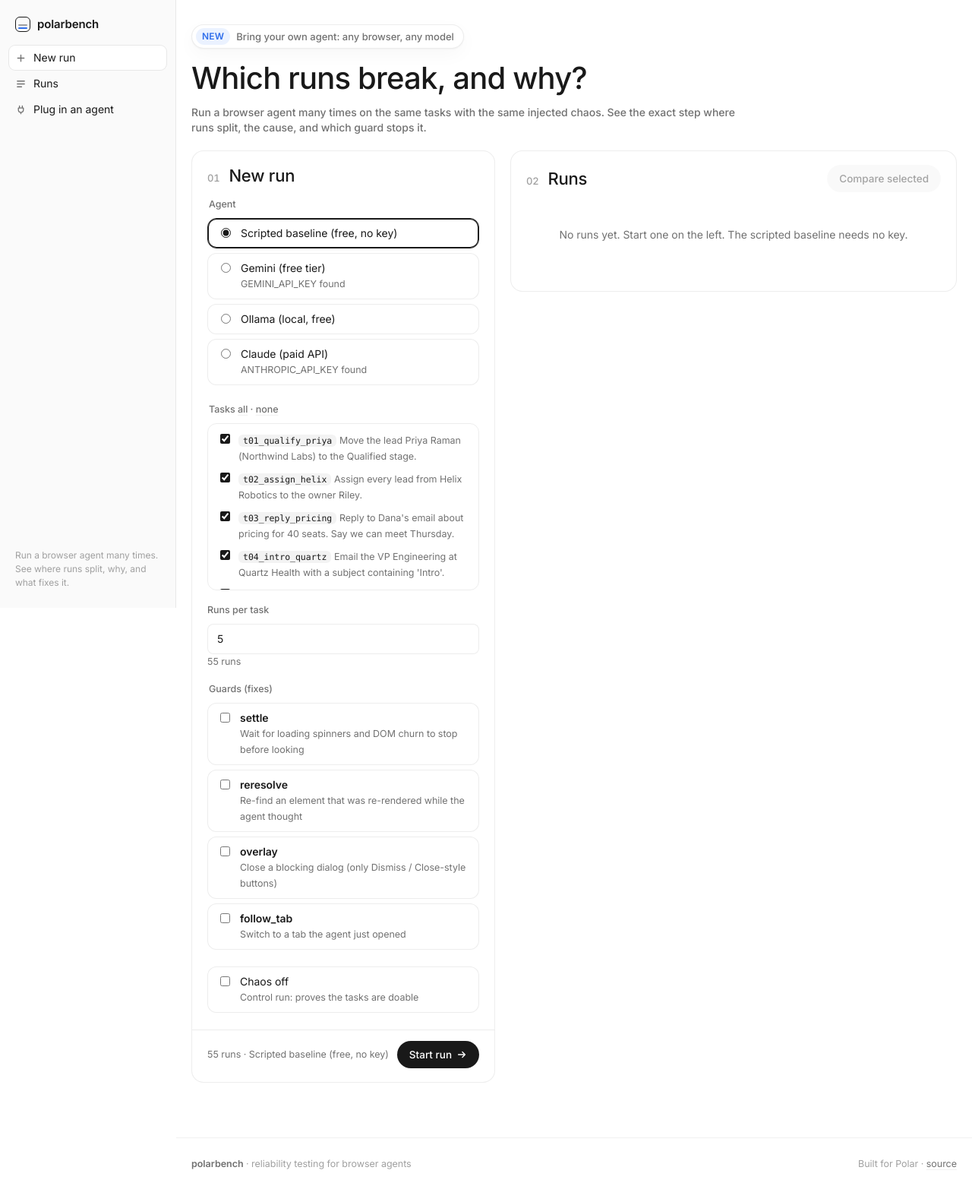
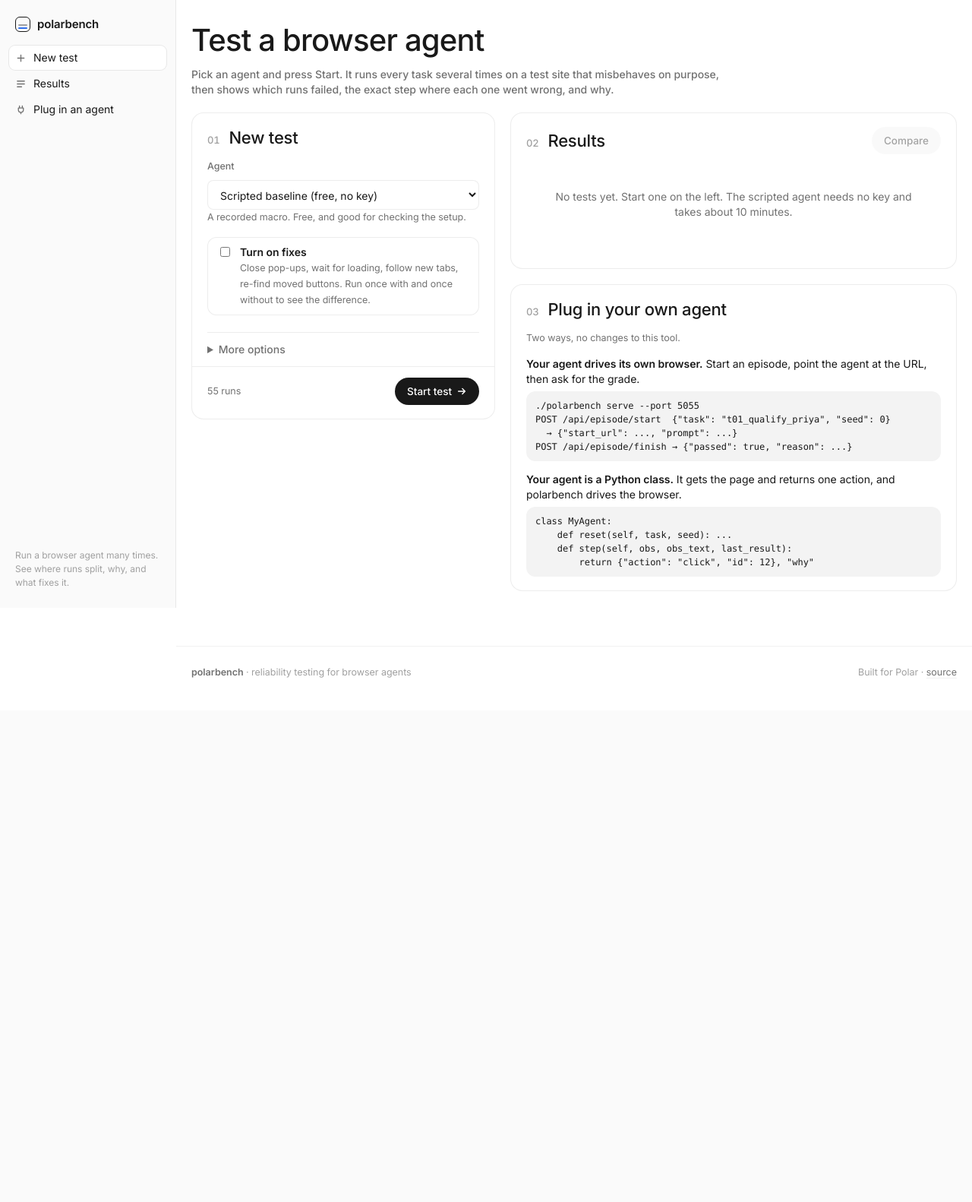
Before and after one commit to e16163/flakebench, a Flask app: page / in a window 1280 px wide. Shown: the whole page at 76% size. After the commit the page ends 892 px from the top, so only its background shows below. Run offline with Flask 3, Linux system fonts and the light colour scheme.

Commit message:
Simpler dashboard: one-screen new test, a single fixes switch, plug-in-your-agent panel
Co-Authored-By: Claude Opus 5.5 <noreply@anthropic.com>
Claude-Session: https://claude.ai/code/session_01V2R9y6uVnvjf8EqmQD4gXp

```diff
--- a/ui/app.py
+++ b/ui/app.py
@@ -33,7 +33,9 @@ AGENTS = {
     "gemini": {"label": "Gemini (free tier)", "key": "GEMINI_API_KEY", "model": "gemini-3.5-flash-lite"},
     "ollama": {"label": "Ollama (local, free)", "key": None, "model": "qwen3:8b"},
     "claude": {"label": "Claude (paid API)", "key": "ANTHROPIC_API_KEY", "model": "claude-haiku-5-5"},
+    "custom": {"label": "Your own agent (Python class)", "key": None, "model": ""},
 }
+SPEC_RE = re.compile(r"^[\w./-]+\.py:\w+$|^[\w.]+:\w+$")
 
 
 def free_port():
@@ -110,18 +112,23 @@ def start_run():
     if key and not (os.environ.get(key) or KEYS.get(key)):
         return f"Missing {key}. Go back and paste a key, or export it before ./polarbench ui.", 400
     tasks = f.getlist("tasks") or [t.id for t in TASKS]
-    guards = [g for g in f.getlist("guards") if g in ALL_GUARDS]
+    guards = list(ALL_GUARDS) if f.get("all_fixes") else [g for g in f.getlist("guards") if g in ALL_GUARDS]
+    agent_arg = agent
+    if agent == "custom":
+        agent_arg = (f.get("agent_spec") or "").strip()
+        if not SPEC_RE.match(agent_arg):
+            return "Your own agent needs a path like examples/my_agent.py:RuleAgent. Go back and fill it in.", 400
     runs = max(1, min(20, int(f.get("runs", 5))))
     model = (f.get("model") or "").strip()
     gtag = "noguards" if not guards else ("allguards" if len(guards) == len(ALL_GUARDS) else "_".join(guards))
     name = f"{agent}-{gtag}{'-nochaos' if f.get('no_chaos') else ''}-{time.strftime('%m%d-%H%M%S')}"
     out = os.path.join(RUNS, name)
     os.makedirs(out, exist_ok=True)
-    cmd = [sys.executable, os.path.join(ROOT, "runner", "run.py"), "--agent", agent, "--runs", str(runs),
+    cmd = [sys.executable, os.path.join(ROOT, "runner", "run.py"), "--agent", agent_arg, "--runs", str(runs),
            "--tasks", ",".join(tasks), "--out", out, "--port", str(free_port())]
     if guards:
         cmd += ["--guards", ",".join(guards)]
-    if model and agent != "scripted":
+    if model and agent not in ("scripted", "custom"):
         cmd += ["--model", model]
     if agent == "claude":
         cmd += ["--compact"]
--- a/ui/templates/_head.html
+++ b/ui/templates/_head.html
@@ -58,5 +58,10 @@ input:focus-visible, .btn:focus-visible, a:focus-visible { outline:2px solid var
 .prog > div { background:var(--bar); height:100%; border-radius:99px; }
 td.small, .small { font-size:12.5px; color:var(--ink2); }
 [hidden] { display:none !important; }
+select.sel { width:100%; padding:9px 12px; border:1px solid var(--border2); border-radius:var(--r-sm); background:var(--surface); color:var(--ink); font:inherit; }
+details.more { border-top:1px solid var(--border2); padding-top:12px; margin-bottom:4px; }
+details.more summary { margin-top:0; }
+.go { display:flex; align-items:center; justify-content:space-between; gap:10px; border-top:1px solid var(--border2); margin:12px -20px 0; padding:14px 20px 0; }
+pre.code { background:var(--code); border-radius:var(--r); padding:10px 12px; font:12px/1.5 var(--mono); overflow-x:auto; margin:0; }
 .empty { color:var(--ink2); padding:32px; text-align:center; }
 </style>
--- a/ui/templates/_side.html
+++ b/ui/templates/_side.html
@@ -1,9 +1,9 @@
 <nav class="side" aria-label="Main">
   <a class="brand" href="/"><i aria-hidden="true"></i>polarbench</a>
-  <a class="item{% if active == 'new' %} on{% endif %}" href="/#newrun"><svg viewBox="0 0 16 16" fill="none" stroke="currentColor" stroke-width="1.4" stroke-linecap="round" aria-hidden="true"><path d="M8 3.5v9M3.5 8h9"/></svg><span class="t">New run</span></a>
-  <a class="item{% if active == 'runs' %} on{% endif %}" href="/#runs"><svg viewBox="0 0 16 16" fill="none" stroke="currentColor" stroke-width="1.4" stroke-linecap="round" aria-hidden="true"><path d="M3 4h10M3 8h10M3 12h6"/></svg><span class="t">Runs</span></a>
-  <a class="item" href="https://github.com/e16163/polarbench#plug-in-your-own-agent"><svg viewBox="0 0 16 16" fill="none" stroke="currentColor" stroke-width="1.4" stroke-linecap="round" stroke-linejoin="round" aria-hidden="true"><path d="M6 2.5v3M10 2.5v3M4.5 5.5h7v2.5a3.5 3.5 0 0 1-7 0zM8 11.5v2"/></svg><span class="t">Plug in an agent</span></a>
-  {% if side_runs %}<div class="sec">Recent runs</div>
+  <a class="item{% if active == 'new' %} on{% endif %}" href="/#newrun"><svg viewBox="0 0 16 16" fill="none" stroke="currentColor" stroke-width="1.4" stroke-linecap="round" aria-hidden="true"><path d="M8 3.5v9M3.5 8h9"/></svg><span class="t">New test</span></a>
+  <a class="item{% if active == 'runs' %} on{% endif %}" href="/#runs"><svg viewBox="0 0 16 16" fill="none" stroke="currentColor" stroke-width="1.4" stroke-linecap="round" aria-hidden="true"><path d="M3 4h10M3 8h10M3 12h6"/></svg><span class="t">Results</span></a>
+  <a class="item" href="/#plug"><svg viewBox="0 0 16 16" fill="none" stroke="currentColor" stroke-width="1.4" stroke-linecap="round" stroke-linejoin="round" aria-hidden="true"><path d="M6 2.5v3M10 2.5v3M4.5 5.5h7v2.5a3.5 3.5 0 0 1-7 0zM8 11.5v2"/></svg><span class="t">Plug in an agent</span></a>
+  {% if side_runs %}<div class="sec">Recent tests</div>
   <div class="recent">{% for r in side_runs[:8] %}<a class="item{% if r.name == name %} on{% endif %}" href="/runs/{{ r.name }}" title="{{ r.name }}"><span class="dot{% if r.running %} live{% endif %}"></span><span class="t">{{ r.name }}</span></a>{% endfor %}</div>{% endif %}
   <div class="bottom">Run a browser agent many times. See where runs split, why, and what fixes it.</div>
 </nav>
--- a/ui/templates/index.html
+++ b/ui/templates/index.html
@@ -1,74 +1,87 @@
 <!doctype html><html lang="en"><head>{% include "_head.html" %}<title>polarbench</title></head><body>
 {% include "_side.html" %}
 <div class="app"><main>
-<div class="eyebrow"><b>New</b> Bring your own agent: any browser, any model</div>
-<h1>Which runs break, and why?</h1>
-<p class="sub">Run a browser agent many times on the same tasks with the same injected chaos. See the exact step where runs split, the cause, and which guard stops it.</p>
+<h1>Test a browser agent</h1>
+<p class="sub">Pick an agent and press Start. It runs every task several times on a test site that misbehaves on purpose, then shows which runs failed, the exact step where each one went wrong, and why.</p>
 <div class="grid2">
 <form class="card" method="post" action="/runs" id="newrun">
-  <h2><span class="num">01</span>New run</h2>
-  <fieldset><legend>Agent</legend>
-  {% for k, a in agents.items() %}
-    <label class="opt"><input type="radio" name="agent" value="{{ k }}" {% if loop.first %}checked{% endif %} data-key="{{ a.key or '' }}" data-model="{{ a.model }}">
-      <span>{{ a.label }}{% if a.key %}<br><span class="hint">{% if keys_set[a.key] %}{{ a.key }} found{% else %}needs {{ a.key }}{% endif %}</span>{% endif %}</span></label>
-  {% endfor %}
-  </fieldset>
+  <h2><span class="num">01</span>New test</h2>
+  <fieldset><label class="lbl" for="agent">Agent</label>
+    <select id="agent" name="agent" class="sel">{% for k, a in agents.items() %}<option value="{{ k }}" data-key="{{ a.key or '' }}" data-model="{{ a.model }}">{{ a.label }}</option>{% endfor %}</select>
+    <div class="hint" id="agenthint"></div></fieldset>
+  <fieldset id="specbox" hidden><label class="lbl" for="agent_spec">Path to your agent class</label>
+    <input type="text" id="agent_spec" name="agent_spec" value="examples/my_agent.py:RuleAgent">
+    <div class="hint">A class with <code>reset(task, seed)</code> and <code>step(obs, obs_text, last_result)</code>. See <code>examples/my_agent.py</code>.</div></fieldset>
   <fieldset id="modelbox" hidden><label class="lbl" for="model">Model</label><input type="text" id="model" name="model"></fieldset>
   <fieldset id="keybox" hidden><label class="lbl" for="api_key">API key</label>
-    <input type="password" id="api_key" name="api_key" autocomplete="off" placeholder="kept in memory only">
+    <input type="password" id="api_key" name="api_key" autocomplete="off" placeholder="kept in memory only, never saved">
     <div class="hint" id="keyhint"></div></fieldset>
-  <fieldset><legend>Tasks <a href="#" class="hint" id="all">all</a> · <a href="#" class="hint" id="none">none</a></legend>
-    <div class="tasklist">{% for t in tasks %}<label><input type="checkbox" name="tasks" value="{{ t.id }}" checked><span><code>{{ t.id }}</code> <span class="hint">{{ t.prompt }}</span></span></label>{% endfor %}</div>
-  </fieldset>
-  <fieldset><label class="lbl" for="runs">Runs per task</label><input type="number" id="runs" name="runs" value="5" min="1" max="20">
-    <div class="hint" id="estimate"></div></fieldset>
-  <fieldset><legend>Guards (fixes)</legend>
-    {% set gdesc = {'settle': 'Wait for loading spinners and DOM churn to stop before looking', 'reresolve': 'Re-find an element that was re-rendered while the agent thought', 'overlay': 'Close a blocking dialog (only Dismiss / Close-style buttons)', 'follow_tab': 'Switch to a tab the agent just opened'} %}
-    {% for g in guards %}<label class="opt"><input type="checkbox" name="guards" value="{{ g }}"><span><b>{{ g }}</b><br><span class="hint">{{ gdesc[g] }}</span></span></label>{% endfor %}
-  </fieldset>
-  <fieldset><label class="opt"><input type="checkbox" name="no_chaos" value="1"><span>Chaos off<br><span class="hint">Control run: proves the tasks are doable</span></span></label></fieldset>
-  <div style="display:flex;align-items:center;justify-content:space-between;gap:10px;border-top:1px solid var(--border2);margin:4px -20px 0;padding:14px 20px 0"><span class="hint" id="estimate2"></span><button class="btn" type="submit">Start run <svg width="14" height="14" viewBox="0 0 16 16" fill="none" stroke="currentColor" stroke-width="1.6" stroke-linecap="round" stroke-linejoin="round" aria-hidden="true"><path d="M3 8h10M9 4l4 4-4 4"/></svg></button></div>
+  <fieldset><label class="opt"><input type="checkbox" name="all_fixes" value="1" id="all_fixes"><span><b>Turn on fixes</b><br><span class="hint">Close pop-ups, wait for loading, follow new tabs, re-find moved buttons. Run once with and once without to see the difference.</span></span></label></fieldset>
+  <details class="more"><summary>More options</summary>
+    <fieldset style="margin-top:12px"><label class="lbl" for="runs">Runs per task</label><input type="number" id="runs" name="runs" value="5" min="1" max="20"></fieldset>
+    <fieldset><legend>Tasks <a href="#" class="hint" id="all">all</a> · <a href="#" class="hint" id="none">none</a></legend>
+      <div class="tasklist">{% for t in tasks %}<label><input type="checkbox" name="tasks" value="{{ t.id }}" checked><span>{{ t.prompt }}</span></label>{% endfor %}</div></fieldset>
+    <fieldset><legend>Pick fixes one at a time</legend>
+      {% set gdesc = {'settle': 'Wait for the page to finish loading', 'reresolve': 'Re-find a button that moved while the agent was thinking', 'overlay': 'Close a pop-up that blocks a click (only Dismiss or Close)', 'follow_tab': 'Switch to a tab the agent just opened'} %}
+      {% for g in guards %}<label class="opt"><input type="checkbox" name="guards" value="{{ g }}" class="g"><span>{{ gdesc[g] }} <span class="hint">({{ g }})</span></span></label>{% endfor %}</fieldset>
+    <fieldset><label class="opt"><input type="checkbox" name="no_chaos" value="1"><span>Turn off the misbehaving<br><span class="hint">A control run that shows the tasks are doable</span></span></label></fieldset>
+  </details>
+  <div class="go"><span class="hint" id="estimate"></span><button class="btn" type="submit">Start test <svg width="14" height="14" viewBox="0 0 16 16" fill="none" stroke="currentColor" stroke-width="1.6" stroke-linecap="round" stroke-linejoin="round" aria-hidden="true"><path d="M3 8h10M9 4l4 4-4 4"/></svg></button></div>
 </form>
 
 <div>
   <div class="card">
     <div style="display:flex;justify-content:space-between;align-items:center;gap:12px;flex-wrap:wrap">
-      <h2 style="margin:0" id="runs"><span class="num">02</span>Runs</h2>
-      <button class="btn ghost" id="cmp" disabled>Compare selected</button>
+      <h2 style="margin:0" id="runs"><span class="num">02</span>Results</h2>
+      <button class="btn ghost" id="cmp" disabled title="Tick two or more results">Compare</button>
     </div>
     {% if runs %}
     <div style="overflow-x:auto"><table style="margin-top:10px">
-      <thead><tr><th></th><th>Run</th><th>Guards</th><th>Progress</th><th class="n">Pass rate</th><th></th></tr></thead>
+      <thead><tr><th></th><th>Test</th><th class="n">Passed</th><th></th></tr></thead>
       <tbody>
       {% for r in runs %}
       <tr>
-        <td><input type="checkbox" class="pick" value="{{ r.name }}" aria-label="select {{ r.name }}"></td>
-        <td><a href="/runs/{{ r.name }}">{{ r.name }}</a><div class="small">{{ r.agent }}{% if not r.chaos %} · chaos off{% endif %}{% if r.source == 'recorder' %} · external agent{% endif %}</div></td>
-        <td class="small">{{ r.guards|join(', ') or 'none' }}</td>
-        <td><div class="prog"><div style="width:{{ (100 * r.done / r.total) if r.total else 0 }}%"></div></div><div class="small">{{ r.done }}/{{ r.total }}</div></td>
-        <td class="n">{% if r.pass_rate is not none %}{{ '%.0f' % (100 * r.pass_rate) }}%{% else %}–{% endif %}</td>
-        <td>{% if r.running %}<span class="chip live">running</span>{% elif r.done %}<a href="/runs/{{ r.name }}/report/">report</a>{% endif %}</td>
+        <td style="width:28px"><input type="checkbox" class="pick" value="{{ r.name }}" aria-label="select {{ r.name }}"></td>
+        <td><a href="/runs/{{ r.name }}">{{ r.agent }}</a><div class="small">{% if r.guards|length == 4 %}fixes on{% elif r.guards %}fixes: {{ r.guards|join(', ') }}{% else %}no fixes{% endif %}{% if not r.chaos %} · misbehaving off{% endif %}{% if r.source == 'recorder' %} · external agent{% endif %} · {{ r.done }}/{{ r.total }} runs</div></td>
+        <td class="n"><b>{% if r.pass_rate is not none %}{{ '%.0f' % (100 * r.pass_rate) }}%{% else %}–{% endif %}</b></td>
+        <td style="text-align:right">{% if r.running %}<span class="chip live">running</span>{% elif r.done %}<a href="/runs/{{ r.name }}/report/">Report</a>{% endif %}</td>
       </tr>
       {% endfor %}
       </tbody></table></div>
-    {% else %}<p class="empty">No runs yet. Start one on the left. The scripted baseline needs no key.</p>{% endif %}
+    {% else %}<p class="empty">No tests yet. Start one on the left. The scripted agent needs no key and takes about 10 minutes.</p>{% endif %}
+  </div>
+  <div class="card" style="margin-top:20px">
+    <h2 style="margin-top:0" id="plug"><span class="num">03</span>Plug in your own agent</h2>
+    <p class="hint" style="margin-top:0">Two ways, no changes to this tool.</p>
+    <p style="margin-bottom:6px"><b>Your agent drives its own browser.</b> Start an episode, point the agent at the URL, then ask for the grade.</p>
+<pre class="code">./polarbench serve --port 5055
+POST /api/episode/start  {"task": "t01_qualify_priya", "seed": 0}
+  → {"start_url": ..., "prompt": ...}
+POST /api/episode/finish → {"passed": true, "reason": ...}</pre>
+    <p style="margin:14px 0 6px"><b>Your agent is a Python class.</b> It gets the page and returns one action, and polarbench drives the browser.</p>
+<pre class="code">class MyAgent:
+    def reset(self, task, seed): ...
+    def step(self, obs, obs_text, last_result):
+        return {"action": "click", "id": 12}, "why"</pre>
   </div>
 </div>
 </div>
 </main>{{ footer|safe }}</div>
 <script>
-const form = document.getElementById('newrun');
+const form = document.getElementById('newrun'), sel = document.getElementById('agent'), set = {{ keys_set|tojson }};
 function sync() {
-  const a = form.querySelector('input[name=agent]:checked');
-  const key = a.dataset.key, set = {{ keys_set|tojson }};
-  document.getElementById('modelbox').hidden = !a.dataset.model;
-  document.getElementById('model').value = a.dataset.model;
+  const o = sel.selectedOptions[0], key = o.dataset.key;
+  document.getElementById('specbox').hidden = sel.value !== 'custom';
+  document.getElementById('modelbox').hidden = !o.dataset.model;
+  if (document.getElementById('model').dataset.for !== sel.value) { document.getElementById('model').value = o.dataset.model; document.getElementById('model').dataset.for = sel.value; }
   document.getElementById('keybox').hidden = !key || set[key];
-  document.getElementById('keyhint').textContent = key === 'GEMINI_API_KEY' ? 'Free key: aistudio.google.com/apikey' : '';
+  document.getElementById('keyhint').textContent = key === 'GEMINI_API_KEY' ? 'Free key at aistudio.google.com/apikey' : '';
+  document.getElementById('agenthint').textContent = key ? (set[key] ? 'Key found.' : '') : (sel.value === 'scripted' ? 'A recorded macro. Free, and good for checking the setup.' : '');
+  const all = document.getElementById('all_fixes').checked;
+  form.querySelectorAll('.g').forEach(g => { g.disabled = all; if (all) g.checked = false; });
   const n = form.querySelectorAll('input[name=tasks]:checked').length * (+document.getElementById('runs').value || 0);
-  const calls = a.value === 'scripted' ? '' : ` · about ${n * 12} model calls`;
+  const calls = ['scripted', 'custom'].includes(sel.value) ? '' : ` · about ${n * 12} model calls`;
   document.getElementById('estimate').textContent = `${n} runs${calls}`;
-  document.getElementById('estimate2').textContent = `${n} runs · ${a.parentElement.innerText.split('\n')[0]}`;
 }
 form.addEventListener('change', sync); form.addEventListener('input', sync); sync();
 document.getElementById('all').onclick = e => { e.preventDefault(); form.querySelectorAll('input[name=tasks]').forEach(c => c.checked = true); sync(); };
--- a/ui/templates/run.html
+++ b/ui/templates/run.html
@@ -14,10 +14,10 @@ pre.log { background:var(--code); border-radius:var(--r); font-family:var(--mono
 </style></head><body>
 {% include "_side.html" %}
 <div class="app"><main>
-<div class="crumbs"><a href="/#runs">Runs</a> / {{ name }}</div>
+<div class="crumbs"><a href="/#runs">Results</a> / {{ name }}</div>
 <div class="bar2" style="justify-content:space-between">
   <div><h1 style="margin:0">{{ info.agent }}</h1>
-  <p class="sub" style="margin:4px 0 0">Guards: {{ info.guards|join(', ') or 'none' }} · chaos {{ 'on' if info.chaos else 'off' }}</p></div>
+  <p class="sub" style="margin:4px 0 0">{% if info.guards|length == 4 %}Fixes on{% elif info.guards %}Fixes: {{ info.guards|join(', ') }}{% else %}No fixes{% endif %} · misbehaving {{ 'on' if info.chaos else 'off' }}</p></div>
   <div class="bar2"><span id="status" class="chip"></span>
     <form method="post" action="/runs/{{ name }}/stop" id="stopf" hidden><button class="btn ghost">Stop</button></form>
     <a class="btn" id="rep" href="/runs/{{ name }}/report/" hidden>Open report</a></div>
```
Also changed, not shown: README.md.
